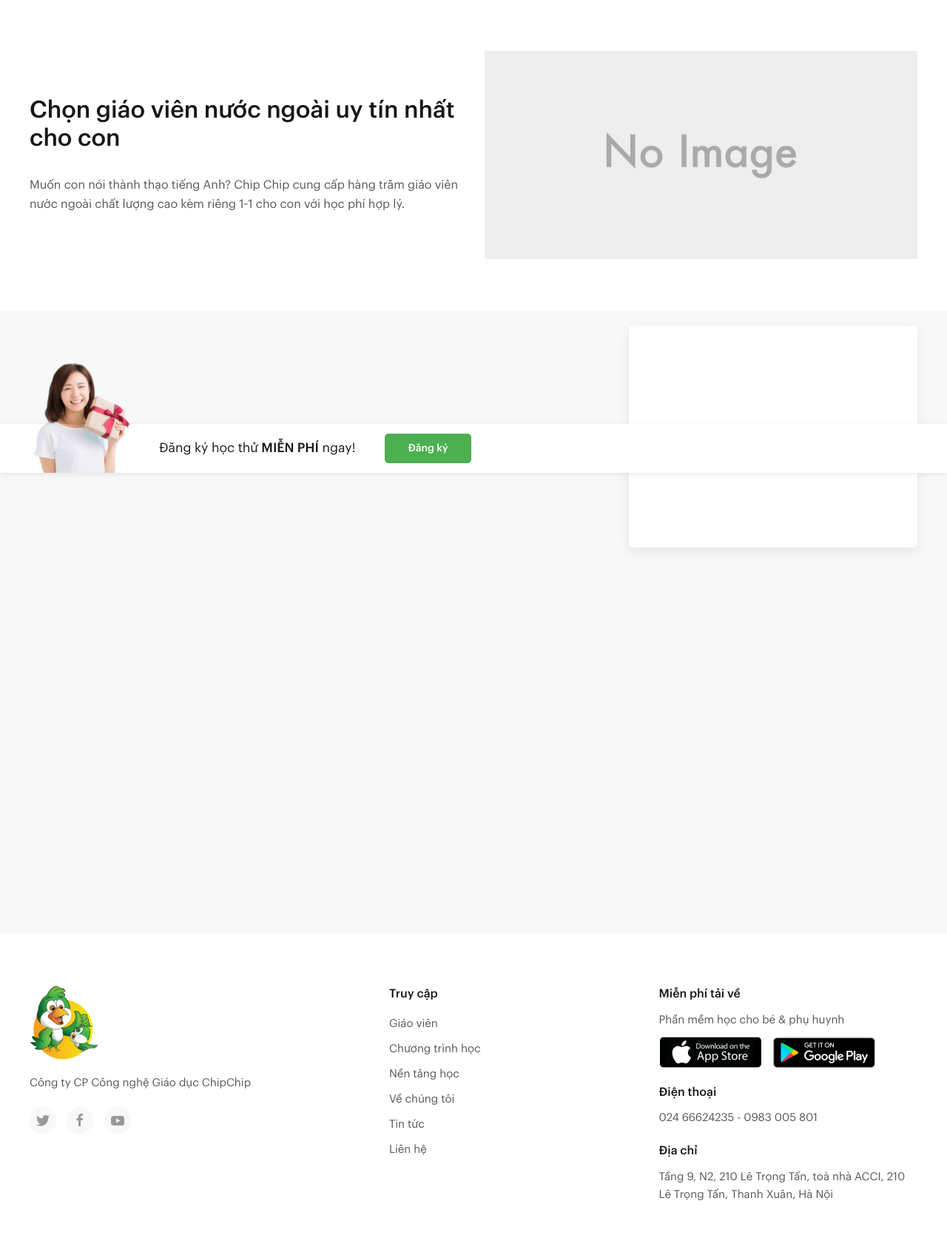
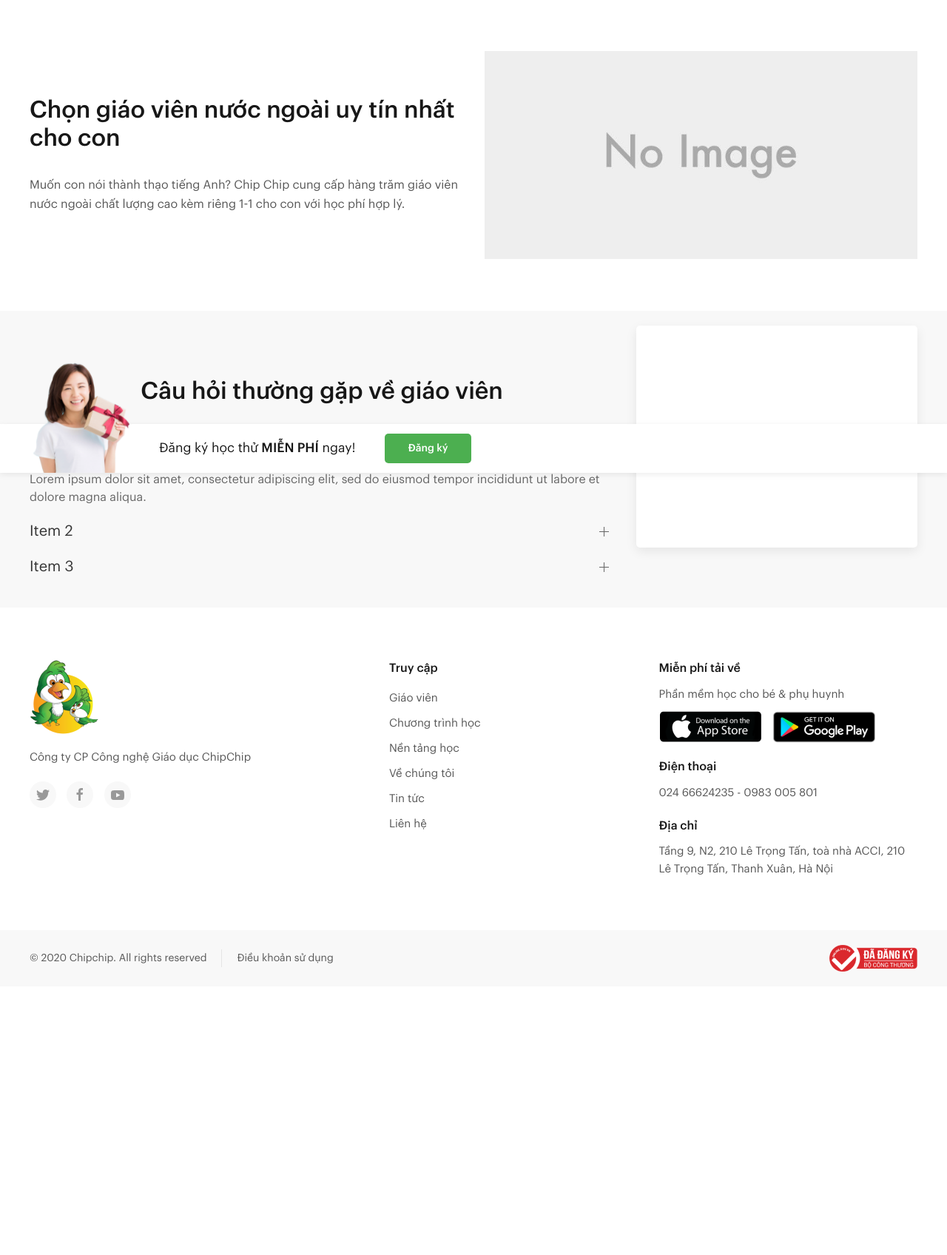
Before and after one commit to lemanhhai1310/chipchip-29-12-2022, a PHP site: page /_giaovien.html in a window 1280 px wide. Shown: the part 161-1857 px from the top of the page at 74% size. After the commit the page ends 1474 px from the top, so only its background shows below. Run offline with PHP 8.4, Linux system fonts and the light colour scheme; some libraries are stand-ins or nearby versions.

Commit message:
giaovien

```diff
--- a/_giaovien.html
+++ b/_giaovien.html
@@ -8,14 +8,14 @@
     <!--CSS-->
     <link rel="stylesheet" href="https://stackpath.bootstrapcdn.com/font-awesome/4.7.0/css/font-awesome.min.css">
     <link rel="stylesheet" href="https://cdn.jsdelivr.net/npm/uikit@3.15.19/dist/css/uikit.min.css" />
-    <link rel="stylesheet" href="style.css?v=1672397186">
+    <link rel="stylesheet" href="style.css?v=1672397496">
 
     <!--JS-->
     <script src="https://cdn.jsdelivr.net/npm/@shinsenter/defer.js/dist/defer_plus.min.js"></script>
     <script src="https://code.jquery.com/jquery-3.5.1.min.js"></script>
     <script src="https://cdn.jsdelivr.net/npm/uikit@3.15.19/dist/js/uikit.min.js"></script>
     <script src="https://cdn.jsdelivr.net/npm/uikit@3.15.19/dist/js/uikit-icons.min.js"></script>
-    <script src="js/app.js?v=1672397186"></script>
+    <script src="js/app.js?v=1672397496"></script>
 </head>
 <body class="">
 <!--app-->
@@ -65,11 +65,41 @@
 
     <div class="uk-background-muted uk-section-xsmall">
         <div class="uk-container">
-            <div class="uk-grid uk-grid-small" uk-grid>
+            <div class="uk-grid uk-grid-small uk-grid-30-m" uk-grid>
                 <div class="uk-width-expand">
-                    <div class="uk-height-viewport">
+                    <div class="home__item-70-40">
 
                     </div>
+
+                    <!--Câu hỏi thường gặp về giáo viên-->
+                    <div class="home__item-70-40">
+                        <div class="home__item-40-16 uk-text-center">
+                            <h2 class="uk-h2 home__title">Câu hỏi thường gặp về giáo viên</h2>
+                        </div>
+                        <div class="home__item-40-16">
+                            <ul class="uk-accordion" uk-accordion>
+                                <li class="uk-open">
+                                    <a class="uk-accordion-title" href="#">Item 1</a>
+                                    <div class="uk-accordion-content">
+                                        <p>Lorem ipsum dolor sit amet, consectetur adipiscing elit, sed do eiusmod tempor incididunt ut labore et dolore magna aliqua.</p>
+                                    </div>
+                                </li>
+                                <li>
+                                    <a class="uk-accordion-title" href="#">Item 2</a>
+                                    <div class="uk-accordion-content">
+                                        <p>Ut enim ad minim veniam, quis nostrud exercitation ullamco laboris nisi ut aliquip ex ea commodo consequat. Duis aute irure dolor reprehenderit.</p>
+                                    </div>
+                                </li>
+                                <li>
+                                    <a class="uk-accordion-title" href="#">Item 3</a>
+                                    <div class="uk-accordion-content">
+                                        <p>Duis aute irure dolor in reprehenderit in voluptate velit esse cillum dolore eu fugiat nulla pariatur. Excepteur sint occaecat cupidatat proident.</p>
+                                    </div>
+                                </li>
+                            </ul>
+                        </div>
+                    </div>
+                    <!--/Câu hỏi thường gặp về giáo viên-->
                 </div>
                 <div class="uk-width-1-3@m">
                     <aside class="sidebar">
```
Also changed, not shown: giaovien.php (+32 -2 lines).
